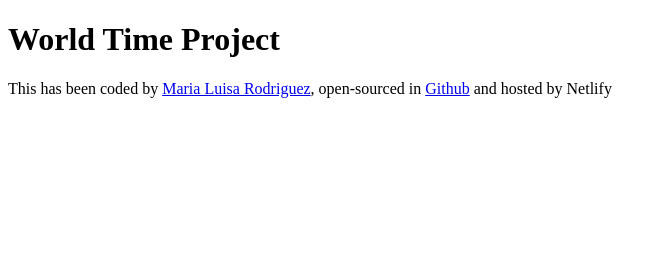
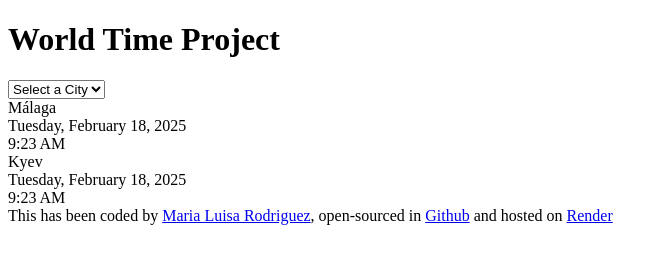
Before and after one commit to MLPEKPAR/world-time-clock, a plain HTML site: page WTindex.html in a window 1280 px wide. Shown: the whole page, without its empty margins (0-668 px from the left). Drawn offline with Linux system fonts and the light colour scheme.

Commit message:
adding basic HTML structure

```diff
--- a/WTindex.html
+++ b/WTindex.html
@@ -7,14 +7,40 @@
     <link rel="stylesheet" href="src/WTstyle.css" />
   </head>
   <body>
-    <h1>World Time Project</h1>
-    <footer>
-      This has been coded by
-      <a href="https://github.com/MLPEKPAR">Maria Luisa Rodriguez</a>,
-      open-sourced in
-      <a href="https://github.com/MLPEKPAR/world-time-clock">Github</a> and
-      hosted by <a href=""></a>Netlify
-    </footer>
-    <script src="src/WTscript.jss"></script>
+    <div class="container">
+      <h1>World Time Project</h1>
+      <select name="city" id="city">
+        <option value="">Select a City</option>
+        <option value="malaga">Málaga</option>
+        <option value="kyev">Kyev</option>
+        <option value="habana">La Habana</option>
+      </select>
+
+      <div id="city-name">
+        Málaga
+        <div id="city-date">Tuesday, February 18, 2025</div>
+      </div>
+      <div id="city-time">9:23 AM</div>
+      <div id="city-name">
+        Kyev
+        <div id="city-date">Tuesday, February 18, 2025</div>
+      </div>
+      <div id="city-time">9:23 AM</div>
+
+      <footer>
+        This has been coded by
+        <a href="https://github.com/MLPEKPAR" target="_blank"
+          >Maria Luisa Rodriguez</a
+        >, open-sourced in
+        <a href="https://github.com/MLPEKPAR/world-time-clock" target="_blank"
+          >Github</a
+        >
+        and hosted on
+        <a href="https://world-time-clock.onrender.com/" target="_blank"
+          >Render</a
+        >
+      </footer>
+      <script src="src/WTscript.jss"></script>
+    </div>
   </body>
 </html>
```
